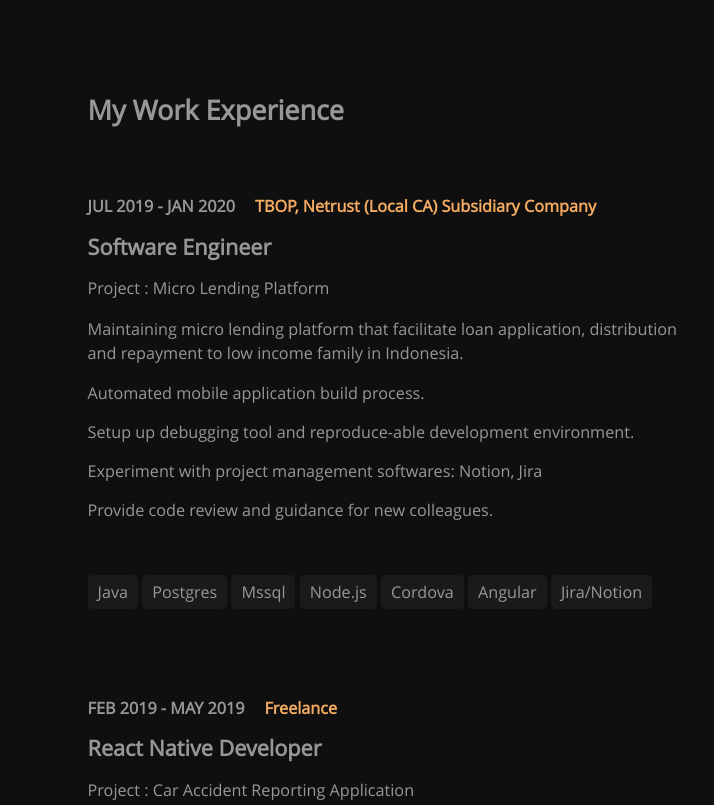
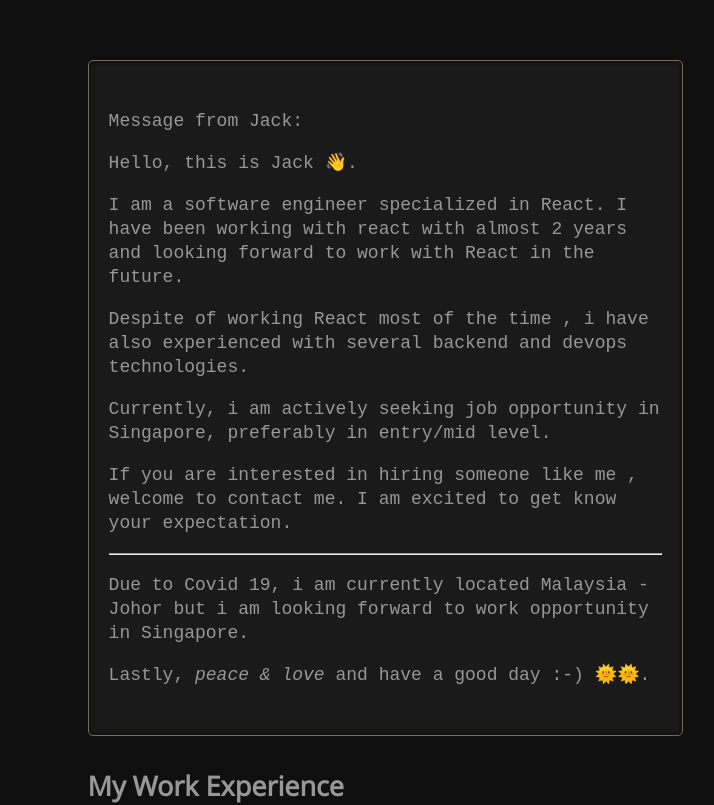
Before and after one commit to JackNgWeiMing/personal-site, a Gatsby site: page / in a window 1280 px wide. Shown: the top 805 px of the page, 450-1164 px from the left. Built offline with nearby package versions, Linux system fonts and the light colour scheme; Gatsby itself is replaced by a stand-in of ours.

Commit message:
add introduction sectino

```diff
--- a/src/components/Main/index.tsx
+++ b/src/components/Main/index.tsx
@@ -1,12 +1,15 @@
-import React from 'react';
+import React, { useContext } from 'react';
 import styled from 'styled-components';
+import { ContentContext } from '../../content/ContentContext';
 import { ExperienceSection } from './Experience';
 import { ReadingSection } from './Reading';
 import { SkillSection } from './Skill';
 
 function Main() {
+  const { introduction } = useContext(ContentContext);
   return (
     <Container>
+      <Introduction dangerouslySetInnerHTML={{ __html: introduction.html }} />
       <ExperienceSection />
       <SkillSection />
       <ReadingSection />
@@ -16,4 +19,14 @@ function Main() {
 
 const Container = styled.div``;
 
+const Introduction = styled.code`
+  background-color: #1a1a1a;
+  padding: 30px 20px;
+  border-radius: 5px;
+  box-shadow: 0 0 5px 1px #110f0c inset;
+  border: 1px solid #736a5e;
+  display: block;
+  width: 90%;
+`;
+
 export default Main;
--- a/src/content/DataType.ts
+++ b/src/content/DataType.ts
@@ -1,4 +1,7 @@
 export type DataType = {
+  introduction: {
+    html: string;
+  };
   reading: GraphValue<{
     frontmatter: {
       title: string;
--- /dev/null
+++ b/src/content/introduction.md
@@ -0,0 +1,18 @@
+Message from Jack:
+
+Hello, this is Jack 👋.
+
+I am a software engineer specialized in React.
+I have been working with react with almost 2 years and looking forward to work with React in the future.
+
+Despite of working React most of the time , i have also experienced with several backend and devops technologies.
+
+Currently, i am actively seeking job opportunity in Singapore, preferably in entry/mid level.
+
+If you are interested in hiring someone like me , welcome to contact me. I am excited to get know your expectation.
+
+---
+
+Due to Covid 19, i am currently located Malaysia - Johor but i am looking forward to work opportunity in Singapore.
+
+Lastly, <i>peace & love</i> and have a good day :-) 🌞🌞.
--- a/src/pages/index.tsx
+++ b/src/pages/index.tsx
@@ -25,6 +25,9 @@ export default ({ data }: PageProps<DataType>) => {
 
 export const query = graphql`
   query myQuery {
+    introduction: markdownRemark(fileAbsolutePath: { regex: "/introduction.md/" }) {
+      html
+    }
     reading: allMarkdownRemark(
       filter: { fileAbsolutePath: { regex: "/reading/" } }
       sort: { fields: [frontmatter___ranking, frontmatter___title], order: ASC }
```
Also changed, not shown: src/content/ContentContext.ts (line endings or trailing spaces).
